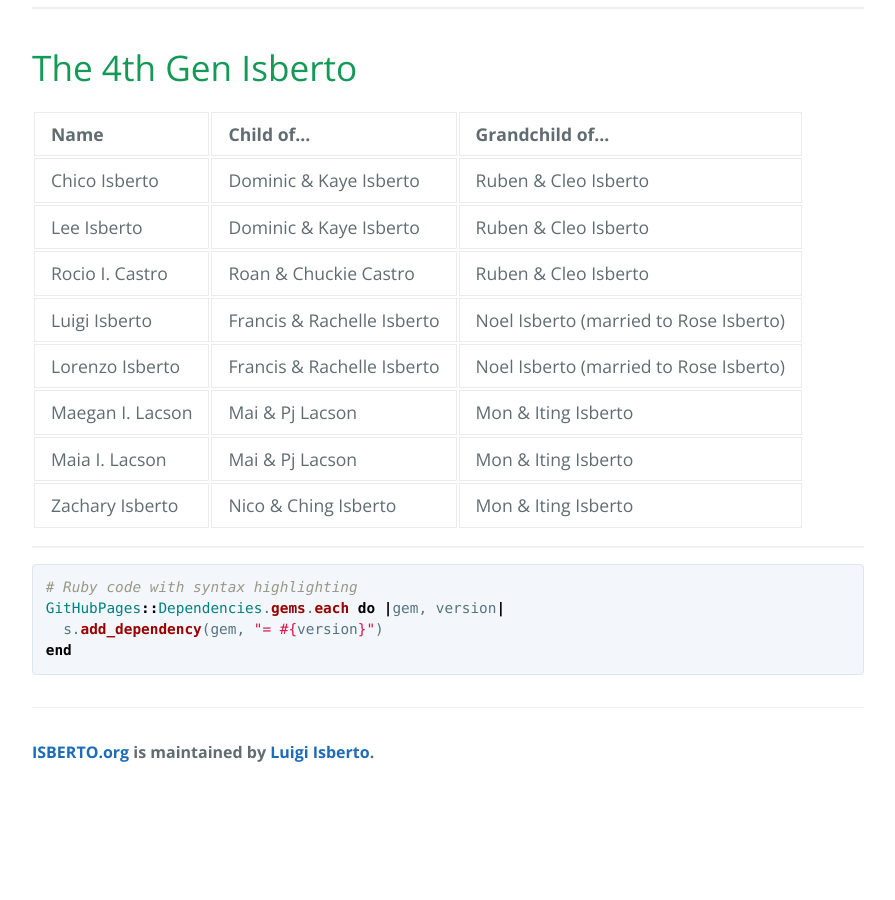
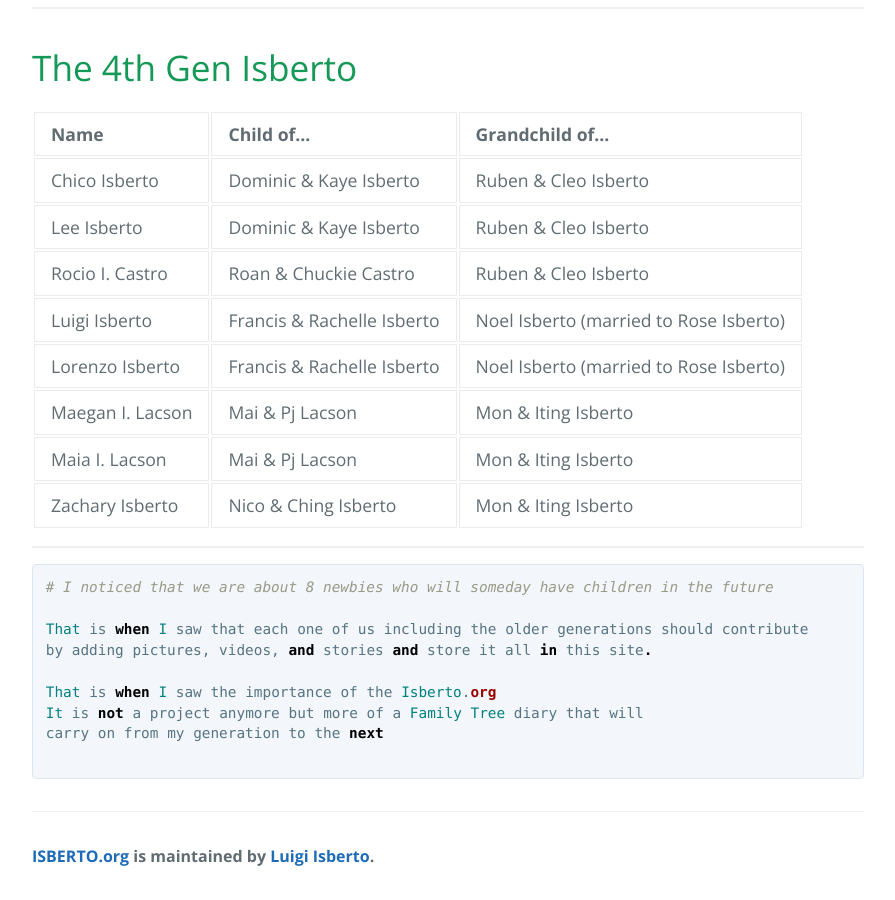
Before and after one commit to icebert04/ISBERTO, a Jekyll site: the page built from index.md, in a window 1280 px wide and 900 px high, scrolled down 1663 px. Shown: the whole window, without its empty margins (192-1087 px from the left). Built offline with Jekyll 4.4.1, drawn with Linux system fonts in a browser that asks for light colours; nearby versions of some CDN libraries; library files that are not in the unit come from our copies; our own code applies the rules of GitHub Pages for plain Markdown files; before the commit the page ends 2459 px from its top, so only the background shows below that.

Commit message:
Update index.md

````diff
--- a/index.md
+++ b/index.md
@@ -58,8 +58,13 @@ Here is the list...
 
 
 ```ruby
-# Ruby code with syntax highlighting
-GitHubPages::Dependencies.gems.each do |gem, version|
-  s.add_dependency(gem, "= #{version}")
-end
+# I noticed that we are about 8 newbies who will someday have children in the future
+
+That is when I saw that each one of us including the older generations should contribute
+by adding pictures, videos, and stories and store it all in this site.
+
+That is when I saw the importance of the Isberto.org
+It is not a project anymore but more of a Family Tree diary that will
+carry on from my generation to the next
+
 ```
````
